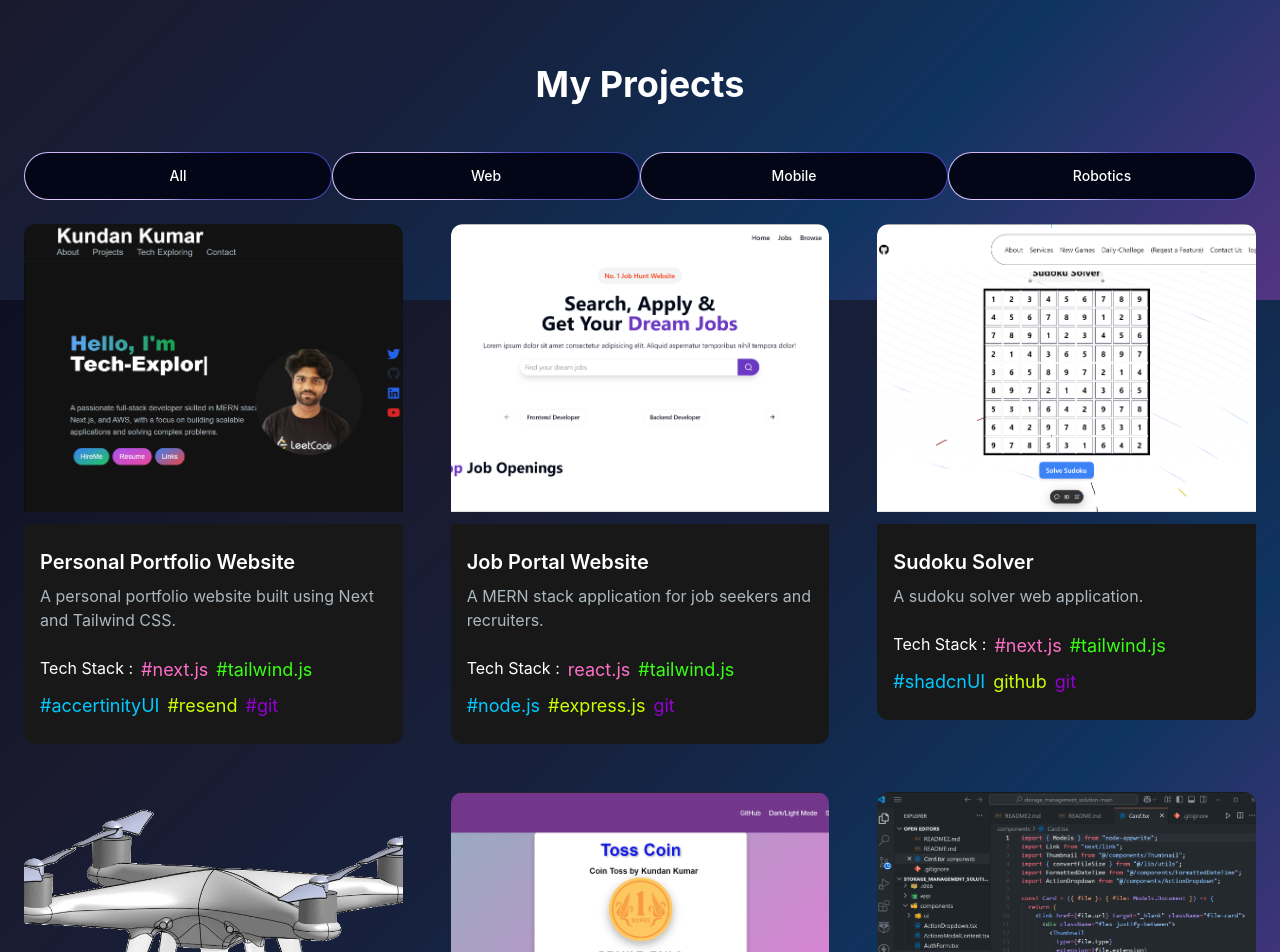
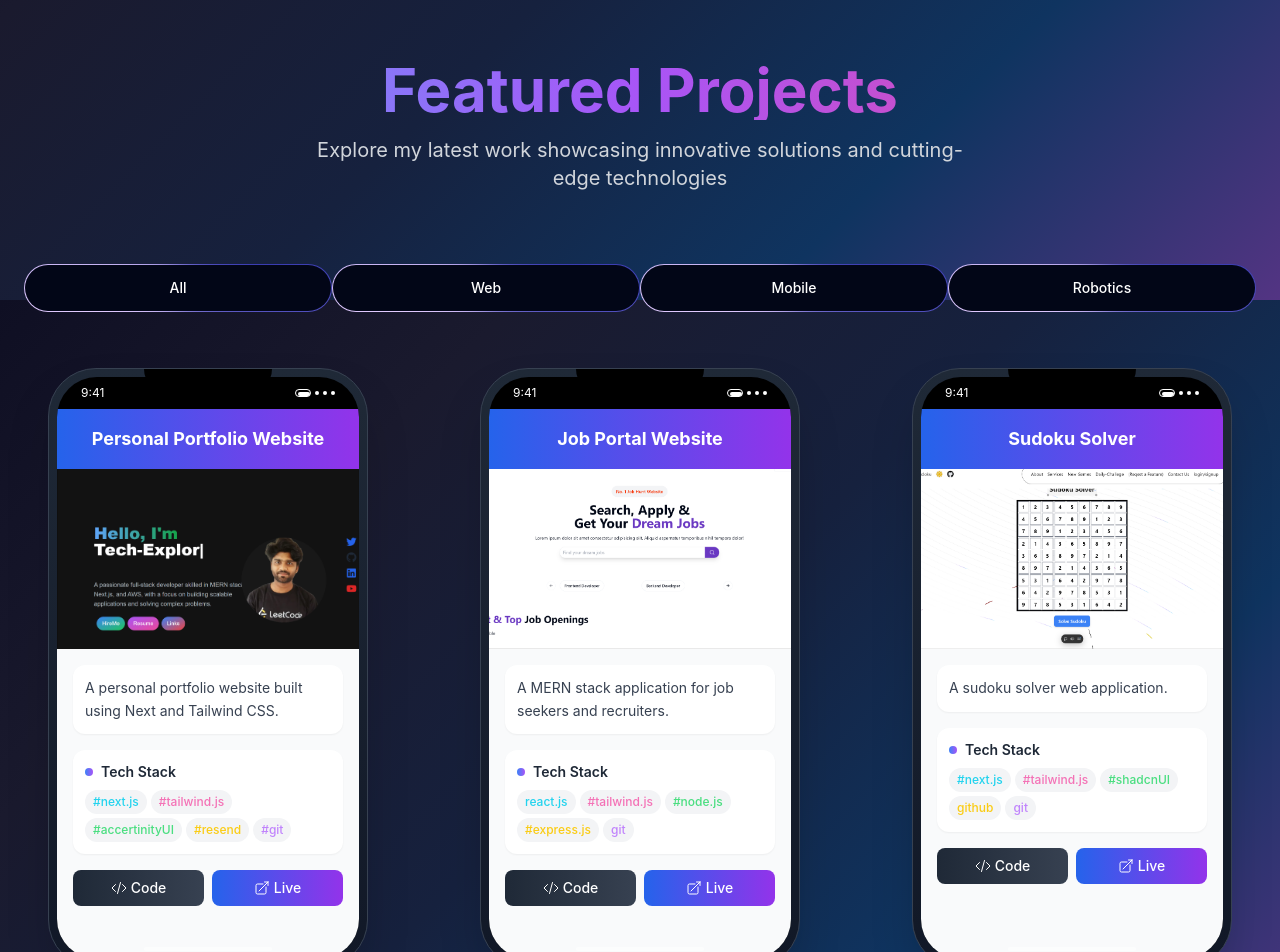
Before and after one commit to its-kundan/Kundan_CV_Portfolio, a Next.js app: page / in a window 1280 px wide. Shown: the part 7700-8652 px from the top of the page. Built offline with nearby package versions, Linux system fonts and the light colour scheme.

Commit message:
card replace by iphone

```diff
--- a/src/components/ProjectCard.jsx
+++ b/src/components/ProjectCard.jsx
@@ -1,13 +1,19 @@
-import React from "react";
-import { CodeBracketIcon, EyeIcon } from "@heroicons/react/24/outline";
+import React, { useState } from "react";
+import { CodeBracketIcon, EyeIcon, ArrowTopRightOnSquareIcon } from "@heroicons/react/24/outline";
 import Link from "next/link";
+import { motion } from "framer-motion";
+
 const neonColors = [
-  "text-neonPink",
-  "text-neonGreen",
-  "text-neonBlue",
-  "text-neonYellow",
-  "text-neonPurple",
+  "text-cyan-400",
+  "text-pink-400",
+  "text-green-400",
+  "text-yellow-400",
+  "text-purple-400",
+  "text-blue-400",
+  "text-orange-400",
+  "text-red-400",
 ];
+
 const ProjectCard = ({
   imgUrl,
   title,
@@ -16,51 +22,121 @@ const ProjectCard = ({
   previewUrl,
   tech
 }) => {
+  const [isHovered, setIsHovered] = useState(false);
+
   return (
-    <>
+    <motion.div
+      className="group relative"
+      onHoverStart={() => setIsHovered(true)}
+      onHoverEnd={() => setIsHovered(false)}
+      whileHover={{ y: -10 }}
+      transition={{ duration: 0.3 }}
+    >
+      {/* iPhone Frame */}
+      <div className="relative mx-auto w-72 sm:w-80 h-[550px] sm:h-[600px] bg-gradient-to-b from-gray-800 to-gray-900 rounded-[2.5rem] sm:rounded-[3rem] p-2 shadow-2xl border border-gray-700">
+        {/* iPhone Notch */}
+        <div className="absolute top-0 left-1/2 transform -translate-x-1/2 w-24 sm:w-32 h-5 sm:h-6 bg-black rounded-b-2xl sm:rounded-b-3xl z-10"></div>
+
+        {/* Screen Content */}
+        <div className="relative w-full h-full bg-black rounded-[2rem] sm:rounded-[2.5rem] overflow-hidden">
+          {/* Status Bar */}
+          <div className="absolute top-2 left-0 right-0 z-20 flex justify-between items-center px-6 text-white text-xs">
+            <span>9:41</span>
+            <div className="flex items-center space-x-1">
+              <div className="w-4 h-2 border border-white rounded-sm">
+                <div className="w-3 h-1 bg-white rounded-sm m-0.5"></div>
+              </div>
+              <div className="w-1 h-1 bg-white rounded-full"></div>
+              <div className="w-1 h-1 bg-white rounded-full"></div>
+              <div className="w-1 h-1 bg-white rounded-full"></div>
+            </div>
+          </div>
+
+          {/* App Header */}
+          <div className="absolute top-8 left-0 right-0 z-20 bg-gradient-to-r from-blue-600 to-purple-600 p-4">
+            <h3 className="text-white font-bold text-lg text-center">{title}</h3>
+          </div>
+
+          {/* Main Content Area */}
+          <div className="absolute top-20 left-0 right-0 bottom-0 bg-gray-50">
+            {/* Project Image */}
+            <div className="relative h-48 w-full overflow-hidden">
               <div
-        className="h-52 md:h-72 rounded-t-xl relative group"
+                className="w-full h-full bg-cover bg-center transition-transform duration-500 group-hover:scale-110"
                 style={{
                   backgroundImage: `url(${imgUrl})`,
-          backgroundSize: "cover",
-          backgroundPosition: "center center",
                 }}
-      >
-        <div className="overlay items-center justify-center absolute top-0 left-0 w-full h-full bg-[#181818] bg-opacity-0 hidden group-hover:flex group-hover:bg-opacity-80 transition-all duration-500">
+              />
+              {/* Overlay with action buttons */}
+              <div className="absolute inset-0 bg-black bg-opacity-0 group-hover:bg-opacity-60 transition-all duration-300 flex items-center justify-center space-x-4">
                 <Link
                   href={gitUrl}
-            className="h-14 w-14 mr-2 border-2 relative rounded-full border-[#ADB7BE] hover:border-white group/link"
+                  className="opacity-0 group-hover:opacity-100 transform translate-y-4 group-hover:translate-y-0 transition-all duration-300 bg-white/20 backdrop-blur-sm rounded-full p-3 hover:bg-white/30"
                 >
-            <CodeBracketIcon className="h-10 w-10 text-[#ADB7BE] absolute top-1/2 left-1/2 transform -translate-x-1/2 -translate-y-1/2 cursor-pointer group-hover/link:text-white" />
+                  <CodeBracketIcon className="h-6 w-6 text-white" />
                 </Link>
                 <Link
                   href={previewUrl}
-            className="h-14 w-14 border-2 relative rounded-full border-[#ADB7BE] hover:border-white group/link"
+                  className="opacity-0 group-hover:opacity-100 transform translate-y-4 group-hover:translate-y-0 transition-all duration-300 delay-100 bg-white/20 backdrop-blur-sm rounded-full p-3 hover:bg-white/30"
                 >
-            <EyeIcon className="h-10 w-10 text-[#ADB7BE] absolute top-1/2 left-1/2 transform -translate-x-1/2 -translate-y-1/2 cursor-pointer group-hover/link:text-white" />
+                  <EyeIcon className="h-6 w-6 text-white" />
                 </Link>
               </div>
             </div>
-      <div className="text-white rounded-b-xl mt-3 bg-[#181818] py-6 px-4">
-        <h5 className="text-xl font-semibold mb-2">{title}</h5>
-        <p className="text-[#ADB7BE]">{description}</p>
-        <br/>
-        <div className="flex flex-wrap gap-2">
-          {/* <p> </p> */}
-          <span className="text-black-300"> Tech Stack : </span>
+
+            {/* Project Details */}
+            <div className="p-4 space-y-4">
+              {/* Description */}
+              <div className="bg-white rounded-xl p-3 shadow-sm">
+                <p className="text-gray-700 text-sm leading-relaxed">{description}</p>
+              </div>
+
+              {/* Tech Stack */}
+              <div className="bg-white rounded-xl p-3 shadow-sm">
+                <h4 className="text-gray-800 font-semibold text-sm mb-2 flex items-center">
+                  <span className="w-2 h-2 bg-gradient-to-r from-blue-500 to-purple-500 rounded-full mr-2"></span>
+                  Tech Stack
+                </h4>
+                <div className="flex flex-wrap gap-1">
                   {tech.map((item, index) => (
                     <span
                       key={item}
-              className={`text-lg ${neonColors[index % neonColors.length]}`}
+                      className={`text-xs px-2 py-1 rounded-full bg-gray-100 ${neonColors[index % neonColors.length]} font-medium`}
                     >
                       {item}
                     </span>
                   ))}
                 </div>
+              </div>
 
+              {/* Action Buttons */}
+              <div className="flex space-x-2">
+                <Link
+                  href={gitUrl}
+                  className="flex-1 bg-gradient-to-r from-gray-800 to-gray-700 text-white text-sm font-medium py-2 px-3 rounded-lg flex items-center justify-center space-x-1 hover:from-gray-700 hover:to-gray-600 transition-all duration-200"
+                >
+                  <CodeBracketIcon className="h-4 w-4" />
+                  <span>Code</span>
+                </Link>
+                <Link
+                  href={previewUrl}
+                  className="flex-1 bg-gradient-to-r from-blue-600 to-purple-600 text-white text-sm font-medium py-2 px-3 rounded-lg flex items-center justify-center space-x-1 hover:from-blue-500 hover:to-purple-500 transition-all duration-200"
+                >
+                  <ArrowTopRightOnSquareIcon className="h-4 w-4" />
+                  <span>Live</span>
+                </Link>
+              </div>
+            </div>
+          </div>
 
+          {/* Home Indicator */}
+          <div className="absolute bottom-2 left-1/2 transform -translate-x-1/2 w-24 sm:w-32 h-0.5 sm:h-1 bg-white rounded-full opacity-60"></div>
         </div>
-    </>
+      </div>
+
+      {/* Glow Effect */}
+      <div className="absolute inset-0 bg-gradient-to-r from-blue-500/20 via-purple-500/20 to-pink-500/20 rounded-[2.5rem] sm:rounded-[3rem] blur-xl opacity-0 group-hover:opacity-100 transition-opacity duration-300 -z-10"></div>
+    </motion.div>
   );
 };
 
--- a/src/components/ProjectsSection.jsx
+++ b/src/components/ProjectsSection.jsx
@@ -6,31 +6,27 @@ import { motion, useInView } from "framer-motion";
 import { useMediaQuery } from "react-responsive";
 import { projectsData } from "./../../public/projectdata";
 
-
-
 const ProjectsSection = () => {
   const [tag, setTag] = useState("All");
-  const [showAll, setShowAll] = useState(false); // State to control the visibility of all projects
+  const [showAll, setShowAll] = useState(false);
   const ref = useRef(null);
   const isInView = useInView(ref, { once: true });
 
-  // Detect screen size
   const isMobile = useMediaQuery({ query: "(max-width: 768px)" });
 
   const handleTagChange = (newTag) => {
     setTag(newTag);
-    setShowAll(false); // Reset to showing limited projects on tag change
+    setShowAll(false);
   };
 
   const handleSeeMore = () => {
-    setShowAll(true); // Expand to show all projects
+    setShowAll(true);
   };
 
   const filteredProjects = projectsData.filter((project) =>
     project.tag.includes(tag)
   );
 
-  // Show 4 projects on mobile, 6 on larger screens, or all when "See More" is clicked
   const displayedProjects = showAll
     ? filteredProjects
     : filteredProjects.slice(0, isMobile ? 4 : 6);
@@ -42,10 +38,28 @@ const ProjectsSection = () => {
 
   return (
     <section id="projects" className="pt-20">
-  <h2 className="text-center text-4xl font-bold text-white mt-1 mb-4 md:mb-6">
-    My Projects
-  </h2>
-  <div className="text-white py-6 mx-auto w-full overflow-hidden">
+      {/* New Header */}
+      <div className="text-center mb-12">
+        <motion.h2
+          initial={{ opacity: 0, y: 20 }}
+          whileInView={{ opacity: 1, y: 0 }}
+          transition={{ duration: 0.6 }}
+          className="text-5xl md:text-6xl font-bold bg-gradient-to-r from-blue-400 via-purple-500 to-pink-500 bg-clip-text text-transparent mb-4"
+        >
+          Featured Projects
+        </motion.h2>
+        <motion.p
+          initial={{ opacity: 0, y: 20 }}
+          whileInView={{ opacity: 1, y: 0 }}
+          transition={{ duration: 0.6, delay: 0.2 }}
+          className="text-gray-300 text-lg md:text-xl max-w-2xl mx-auto"
+        >
+          Explore my latest work showcasing innovative solutions and cutting-edge technologies
+        </motion.p>
+      </div>
+
+      {/* Filter Tags */}
+      <div className="text-white py-6 mx-auto w-full overflow-hidden mb-8">
         <div className="grid grid-cols-4 sm:grid-cols-[repeat(auto-fit,minmax(120px,1fr))] gap-0.8 justify-center">
           <ProjectTag
             onClick={handleTagChange}
@@ -67,26 +81,11 @@ const ProjectsSection = () => {
             name="Robotics"
             isSelected={tag === "Robotics"}
           />
-    {/* <ProjectTag
-      onClick={handleTagChange}
-      name="ECE"
-      isSelected={tag === "ECE"}
-    />
-    <ProjectTag
-      onClick={handleTagChange}
-      name="Analytics"
-      isSelected={tag === "Analytics"}
-    /> */}
-    {/*  */}
         </div>
       </div>
 
-
-
-
-
-
-  <ul ref={ref} className="grid md:grid-cols-3 gap-8 md:gap-12">
+      {/* Projects Grid */}
+      <ul ref={ref} className="grid md:grid-cols-2 xl:grid-cols-3 gap-12 md:gap-16 justify-items-center">
         {displayedProjects.map((project, index) => (
           <motion.li
             key={index}
@@ -102,29 +101,27 @@ const ProjectsSection = () => {
               imgUrl={project.image}
               gitUrl={project.gitUrl}
               previewUrl={project.previewUrl}
-          tech = {project.tech}
+              tech={project.tech}
             />
           </motion.li>
         ))}
       </ul>
+
+      {/* See More Button */}
       {!showAll && filteredProjects.length > (isMobile ? 4 : 6) && (
-    <div className="text-center mt-4">
-      {/* <button
-        className="bg-blue-300 text-black px-4 py-2 rounded hover:bg-blue-500 transition duration-300"
+        <div className="text-center mt-12">
+          <button
             onClick={handleSeeMore}
+            className="relative inline-flex h-14 overflow-hidden rounded-full p-[1px] focus:outline-none focus:ring-2 focus:ring-slate-400 focus:ring-offset-2 focus:ring-offset-slate-50 hover:scale-105 transition-transform duration-200"
           >
-        See More
-      </button> */}
-      <button onClick={handleSeeMore} className="relative inline-flex h-12 overflow-hidden rounded-full p-[1px] focus:outline-none focus:ring-2 focus:ring-slate-400 focus:ring-offset-2 focus:ring-offset-slate-50">
             <span className="absolute inset-[-1000%] animate-[spin_2s_linear_infinite] bg-[conic-gradient(from_90deg_at_50%_50%,#E2CBFF_0%,#393BB2_50%,#E2CBFF_100%)]" />
-        <span className="inline-flex h-full w-full cursor-pointer items-center justify-center rounded-full bg-slate-950 px-3 py-1 text-sm font-medium text-white backdrop-blur-3xl">
-          See More...
+            <span className="inline-flex h-full w-full cursor-pointer items-center justify-center rounded-full bg-slate-950 px-6 py-3 text-base font-medium text-white backdrop-blur-3xl">
+              View All Projects
             </span>
           </button>
         </div>
       )}
     </section>
-
   );
 };
 
```
Lines whose indentation alone changed are shown as unchanged.
